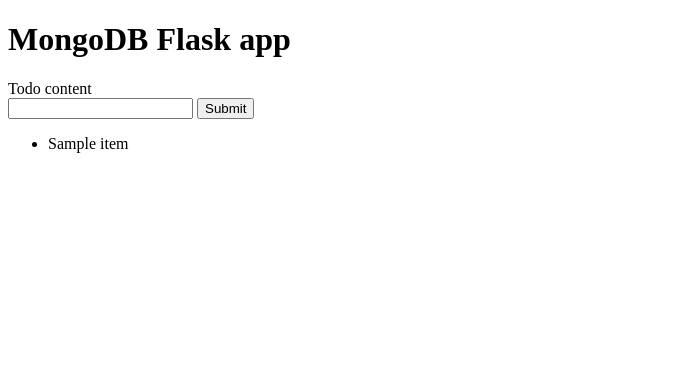
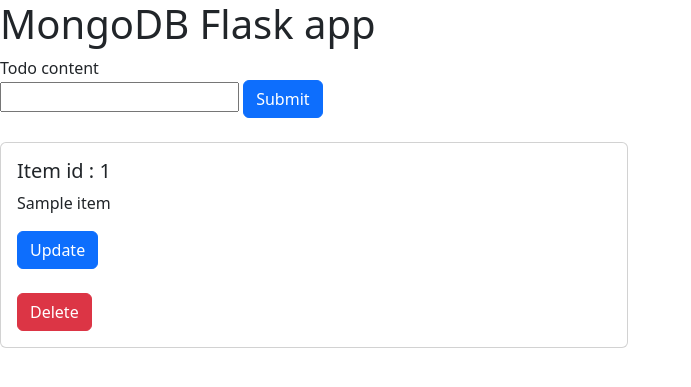
Before and after one commit to mathewalex806/Mongdb, a Flask app: page / in a window 1280 px wide. Shown: the top 387 px of the page, without its empty margins (0-691 px from the left). Run offline with Flask 3, Linux system fonts and the light colour scheme; a database or web service that is not in the repository returns one stand-in record (values such as "Sample title").

Commit message:
crud flask-mongo app

```diff
--- a/todo-flask-mongo/app.py
+++ b/todo-flask-mongo/app.py
@@ -1,5 +1,6 @@
 from flask import Flask, render_template, url_for, request
 from pymongo import MongoClient
+from bson.objectid import ObjectId
 
 
 app = Flask(__name__)
@@ -8,21 +9,49 @@
 db = client["flask-database"]
 todos = db["todos"]
 
-list_item =[]
+list_item =['updated_value']
 
 @app.route("/", methods=['GET','POST'])
 def index():
     if request.method == 'POST':
-        item = request.form["list_item"]
 
-        if item not in list_item:
-            insert_item = { "item": item,}
-            todos.insert_one(insert_item)
-            list_item.append(item)
+            item = request.form["list_item"]
 
-        return render_template('index.html',list_items = todos.find())
+            if item not in list_item:
+                insert_item = { "item": item,}
+                todos.insert_one(insert_item)
+                list_item.append(item)
+
+            return render_template('index.html',list_items = todos.find())
+
 
     return render_template('index.html',list_items = todos.find())
 
+
+
+@app.route("/update", methods = ['POST','GET'])
+def update():
+    if request.method == 'POST':
+        item_id = request.form["id"]
+        db.todos.update_one({'_id': ObjectId(f"{item_id}")},  {'$set': {"item": "updated_value"}})
+        return render_template('index.html', list_items = todos.find())
+
+    else:
+        return render_template('index.html',list_items = todos.find())
+
+
+
+@app.route("/delete" , methods = ['GET','POST'])
+def delete():
+     if request.method == 'POST':
+          item_id = request.form["id"]
+          db.todos.delete_one({"_id":ObjectId(f"{item_id}")})
+          print(item_id)
+          return render_template('index.html', list_items = todos.find())
+     return render_template('index.html', list_items = todos.find())
+
+
+
+
 if __name__ == "__main__":
     app.run(debug=True)
--- a/todo-flask-mongo/templates/index.html
+++ b/todo-flask-mongo/templates/index.html
@@ -4,25 +4,44 @@
     <meta charset="UTF-8">
     <meta name="viewport" content="width=device-width, initial-scale=1.0">
     <title>Mongodb-Flask app</title>
+    <link href="https://cdn.jsdelivr.net/npm/bootstrap@5.3.2/dist/css/bootstrap.min.css" rel="stylesheet" integrity="sha384-T3c6CoIi6uLrA9TneNEoa7RxnatzjcDSCmG1MXxSR1GAsXEV/Dwwykc2MPK8M2HN" crossorigin="anonymous">
+    <script src="https://cdn.jsdelivr.net/npm/bootstrap@5.3.2/dist/js/bootstrap.bundle.min.js" integrity="sha384-C6RzsynM9kWDrMNeT87bh95OGNyZPhcTNXj1NW7RuBCsyN/o0jlpcV8Qyq46cDfL" crossorigin="anonymous"></script>
 </head>
 <body>
 
 <h1>MongoDB Flask app</h1>
 <div class = "content">
     <label for="content">Todo content</label>
-    <form method="post" >
+    <form method="post" action="{{ url_for('index') }}">
     <input type="text" name="list_item">
-    <button type="submit">Submit </button>
+    <button type="submit" class="btn btn-primary">Submit</button>
 </form>
 </div>
 
-<div class="list">
-    <ul>
-        {%for i in list_items%}
-    <li>{{i.item}}</li>
+<br>
+
+<div class="row">
+    {%for i in list_items%}
+    <div class="col-sm-6">
+      <div class="card">
+        <div class="card-body">
+          <h5 class="card-title">Item id : {{i._id}}</h5>
+          <p class="card-text">{{i.item}}</p>
+          <form action="{{url_for('update')}}" method="post">
+          <button class="btn btn-primary" type="submit" value="{{i._id}}" name="id">Update</button>
+          </form>
+          <br>
+          <form action="{{url_for('delete')}}" method="post">
+            <button class="btn btn-danger" value="{{i._id}}" name="id">Delete</button>
+          </form>
+        </div>
+      </div>
+    </div>
     {%endfor%}
-    </ul>
 </div>
+
+
+
 
 </body>
 </html>
```
